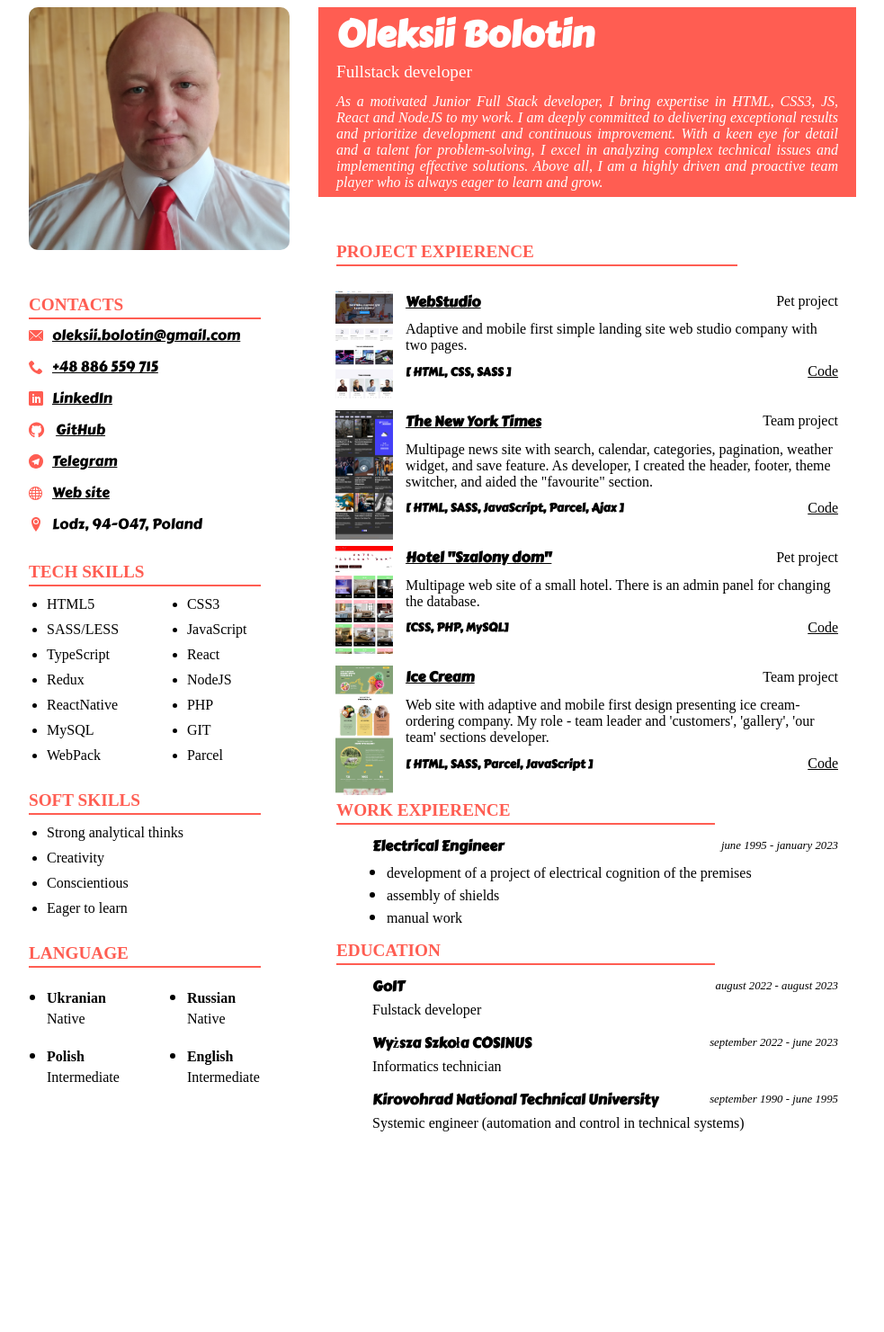
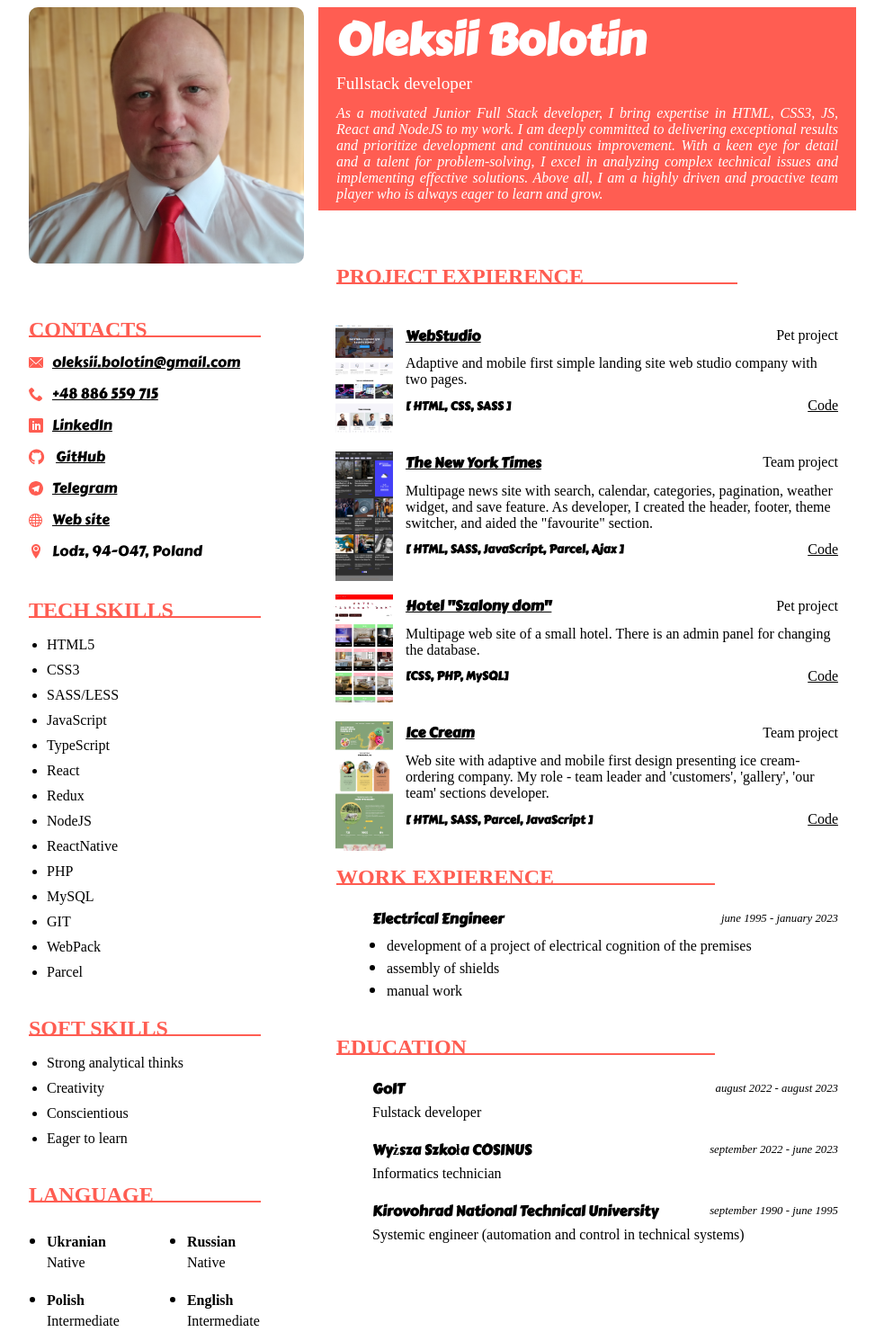
Before and after one commit to BolotinAlexey/resume_elektryk, a plain HTML site: page Index.html in a window 1280 px wide. Shown: the whole page at 90% size, without its empty margins (148-1131 px from the left). Before the commit the page ends 1302 px from the top, so only its background shows below. Drawn offline with Linux system fonts and the light colour scheme; a web font is replaced by a local one.

Commit message:
change font sizes

```diff
--- a/Index.html
+++ b/Index.html
@@ -336,12 +336,12 @@
           </section>
 
           <!----------- Education ---------->
-          <section class="educution">
+          <section class="education section">
             <h3 class="title education__title">Education</h3>
 
             <ul class="education__list">
               <!-- GoIT -->
-              <li class="educution__item">
+              <li class="education__item">
                 <div class="flex-between mb-5">
                   <h4 class="educution__name">GoIT</h4>
                   <p class="period">august 2022 - august 2023</p>
@@ -350,7 +350,7 @@
               </li>
 
               <!-- COSINUS -->
-              <li class="educution__item">
+              <li class="education__item">
                 <div class="flex-between mb-5">
                   <h4 class="educution__name">Wyższa Szkoła COSINUS</h4>
                   <p class="period">september 2022 - june 2023</p>
@@ -359,7 +359,7 @@
               </li>
 
               <!-- KNTU -->
-              <li class="educution__item">
+              <li class="education__item">
                 <div class="flex-between mb-5">
                   <h4 class="educution__name">
                     Kirovohrad National Technical University
--- a/style.css
+++ b/style.css
@@ -36,13 +36,13 @@ p {
 }
 
 .section {
-  margin-top: 30px;
+  margin-top: 40px;
 }
 
 .title {
   position: relative;
   text-transform: uppercase;
-  font-size: 1.2rem;
+  font-size: 1.5rem;
   font-family: "Alkatra";
   color: var(--accent-color);
   transition: all 0.25s linear;
@@ -56,7 +56,7 @@ p {
   height: 2px;
   background-color: currentColor;
   left: 0px;
-  bottom: -5px;
+  bottom: 5px;
 }
 
 .title:hover {
@@ -96,7 +96,7 @@ p {
 
 /* contacts */
 .contacts__img {
-  width: 90%;
+  width: 95%;
   display: block;
   padding: 0;
   border-radius: 10px;
@@ -139,7 +139,9 @@ p {
   padding-left: 22px;
 } */
 
-.tech__item,
+.tech__item {
+  flex-basis: 100%;
+}
 .lang__item {
   flex-basis: 45%;
 }
@@ -155,7 +157,7 @@ p {
 }
 
 .introduce > h1 {
-  font-size: 2.5rem;
+  font-size: 3rem;
   margin: 0;
   color: inherit;
 }
@@ -163,7 +165,7 @@ p {
 /* RIGHT */
 
 .introduce {
-  padding: 0 20px 7px;
+  padding: 0 20px 9px;
   color: var(--second-color);
   background-color: var(--accent-color);
 }
@@ -197,7 +199,7 @@ p {
 
 .project {
   position: relative;
-  margin-top: 2rem;
+  margin-top: 2.5rem;
   padding-left: 1.5rem;
 }
 
@@ -233,6 +235,7 @@ p {
 .project__title,
 .work__title,
 .education__title {
+  /* line-height: 1; */
   margin-right: 2rem;
 }
 
@@ -258,8 +261,8 @@ p {
 }
 
 .work__item,
-.educution__item {
-  margin: 15px 0 0;
+.education__item {
+  margin: 20px 0 0;
   width: 100%;
 }
 
@@ -274,7 +277,3 @@ p {
 }
 
 /* Education */
-
-/* .education__item {
-  margin-bottom: 15px;
-} */
```
